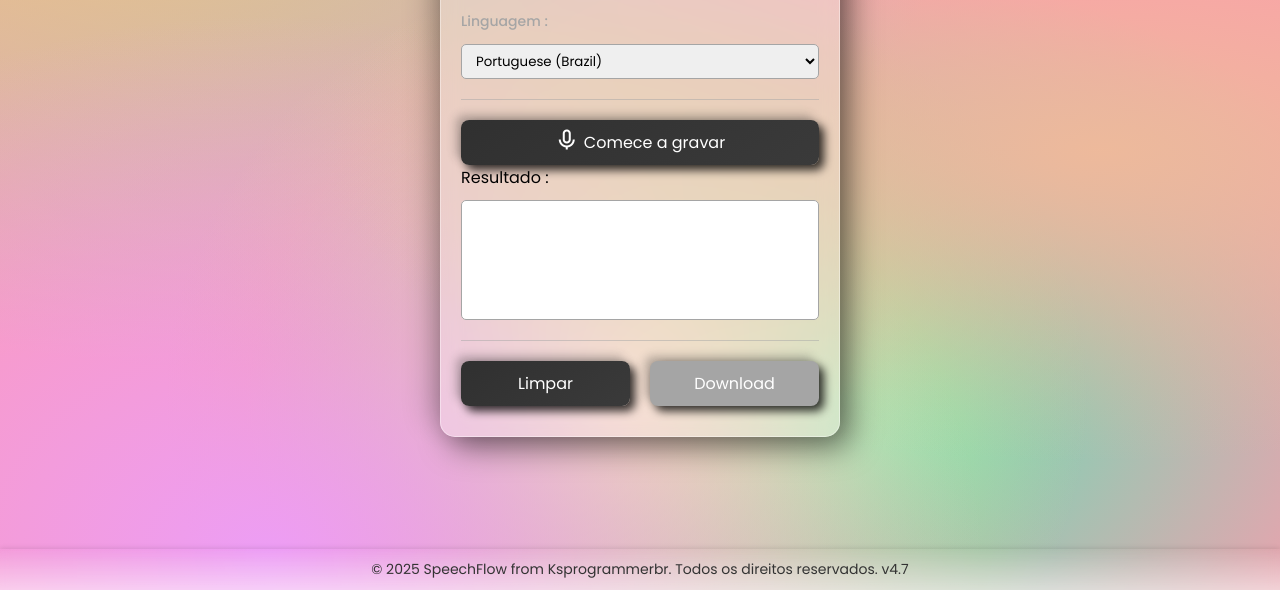
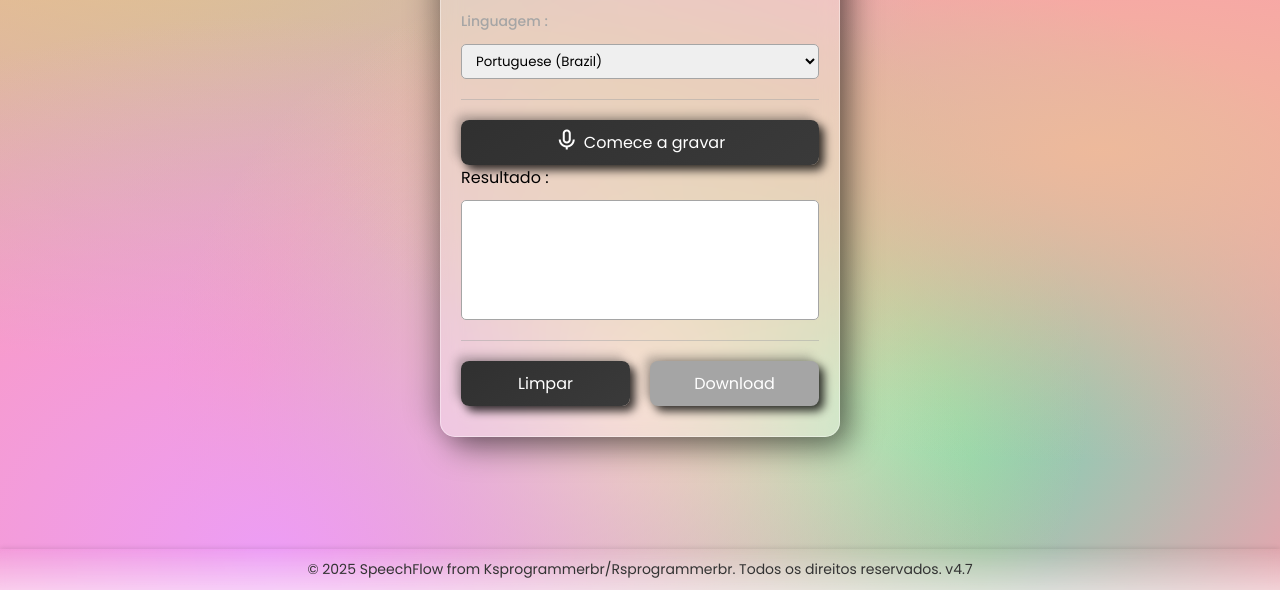
Before and after one commit to ksprogrammerbr/fala-para-texto, a plain HTML site: page index.html in a window 1280 px wide. Shown: the part 210-800 px from the top of the page. Drawn offline with nearby package versions, Linux system fonts and the light colour scheme.

Commit message:
Atualizado os desenvolvedores

```diff
--- a/index.html
+++ b/index.html
@@ -52,7 +52,7 @@
     <script src="script.js"></script>
 
     <footer>
-        <p>&copy; 2025 SpeechFlow from Ksprogrammerbr. Todos os direitos reservados. v4.7</p>
+        <p>&copy; 2025 SpeechFlow from Ksprogrammerbr/Rsprogrammerbr. Todos os direitos reservados. v4.7</p>
     </footer>
 
 </body>
```
